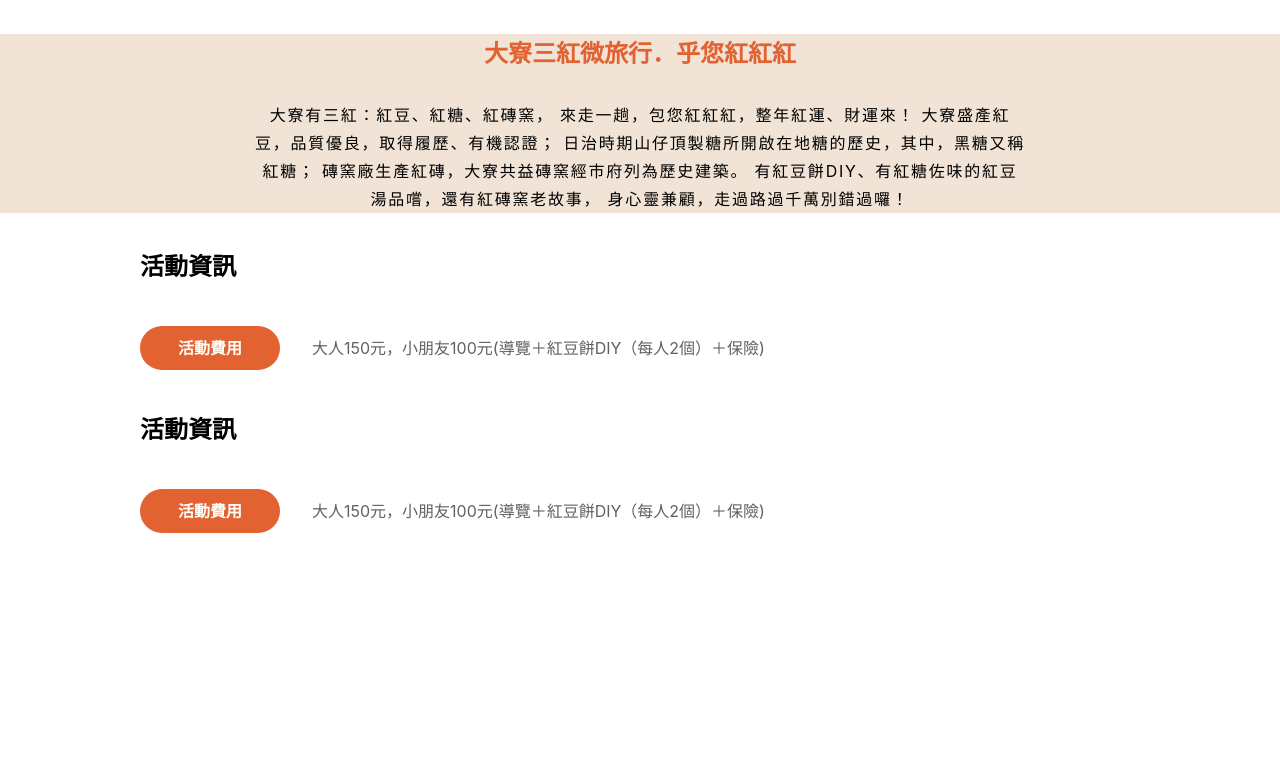
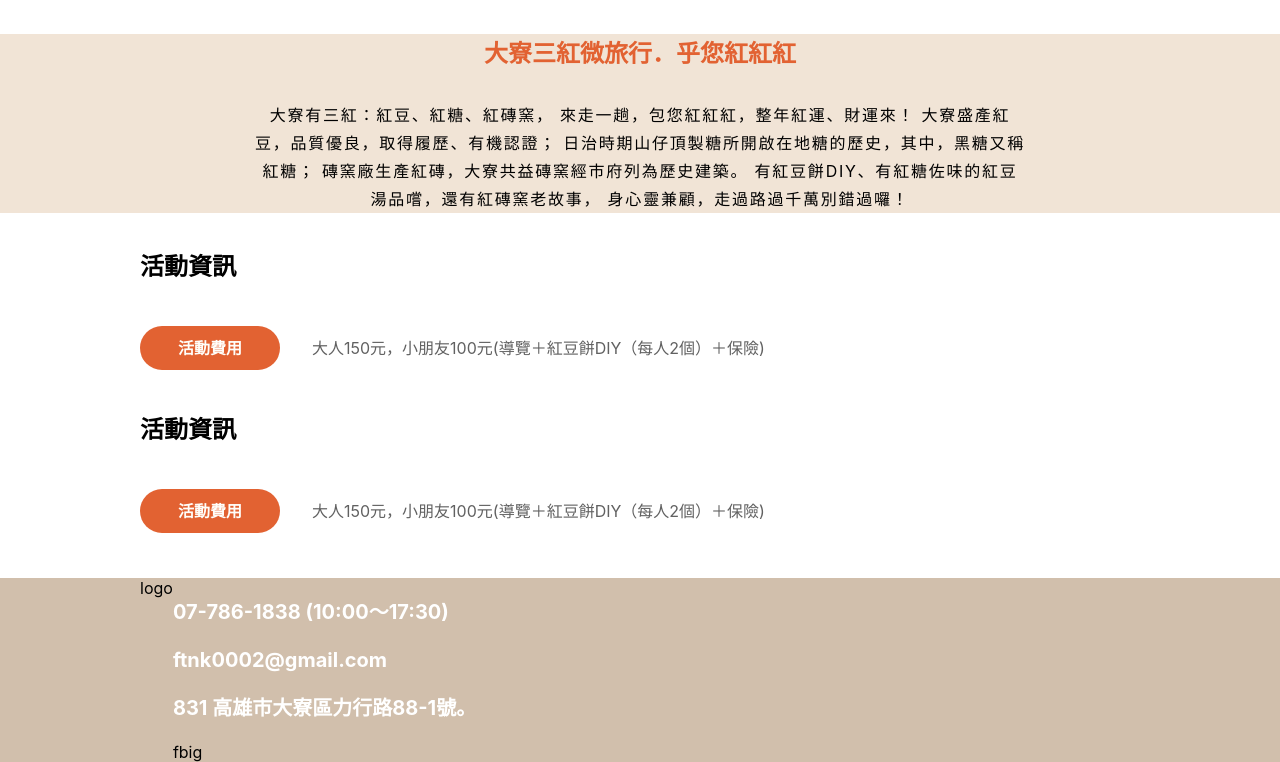
Before and after one commit to C107165108/daliao-web, a React (Create React App) app: page /traveldetail in a window 1280 px wide. Shown: the part 657-1419 px from the top of the page. Before the commit the page ends 1235 px from the top, so only its background shows below. Built offline with nearby package versions, Linux system fonts and the light colour scheme.

Commit message:
新增 Footer

```diff
--- /dev/null
+++ b/src/JS/Footer/Footer.js
@@ -0,0 +1,24 @@
+
+
+import '../../Style/Footer/Footer.css';
+export default function Footer() {
+    return (
+        <div className="footer-content">
+            <div className="footer-content-width">
+            <div>logo</div>
+            <div className="footer-contant">
+                <div>
+                    <p className="footer-contant-p">07-786-1838 (10:00～17:30)</p>
+                    <p className="footer-contant-p">ftnk0002@gmail.com</p>
+                    <p className="footer-contant-p">831 高雄市大寮區力行路88-1號。</p>
+                </div>
+                <div className="footer-social-media-box">
+                    <div>fb</div>
+                    <div>ig</div>
+                </div>
+            </div>
+            </div>
+
+        </div>
+    );
+}
--- a/src/MainPage.js
+++ b/src/MainPage.js
@@ -3,6 +3,7 @@ import { BrowserRouter as Router, Routes, Route } from 'react-router-dom';
 import HomePage from './JS/HomePage/HomePage';
 import TravelPage from './JS/TravelPage/TravelPage';
 import TravelDetail from './JS/TravelPage/TravelDetail';
+import Footer from './JS/Footer/Footer';
 
 export default class MainPage extends React.Component {
     render() {
@@ -20,7 +21,9 @@ export default class MainPage extends React.Component {
                         </Routes>
                     </Router>
                 </body>
-                <footer></footer>
+                <footer>
+                    <Footer/>
+                </footer>
             </div>
         );
     }
--- /dev/null
+++ b/src/Style/Footer/Footer.css
@@ -0,0 +1,20 @@
+.footer-content {
+    background-color: #D1BFAC;
+}
+
+.footer-content-width {
+    display: flex;
+    width: 1000px;
+    margin: auto;
+}
+
+.footer-contant-p {
+    font-weight: bold;
+    font-size: 20px;
+    line-height: 140%;
+    color: #FFFFFF;
+}
+
+.footer-social-media-box{
+    display: flex;
+}
```
